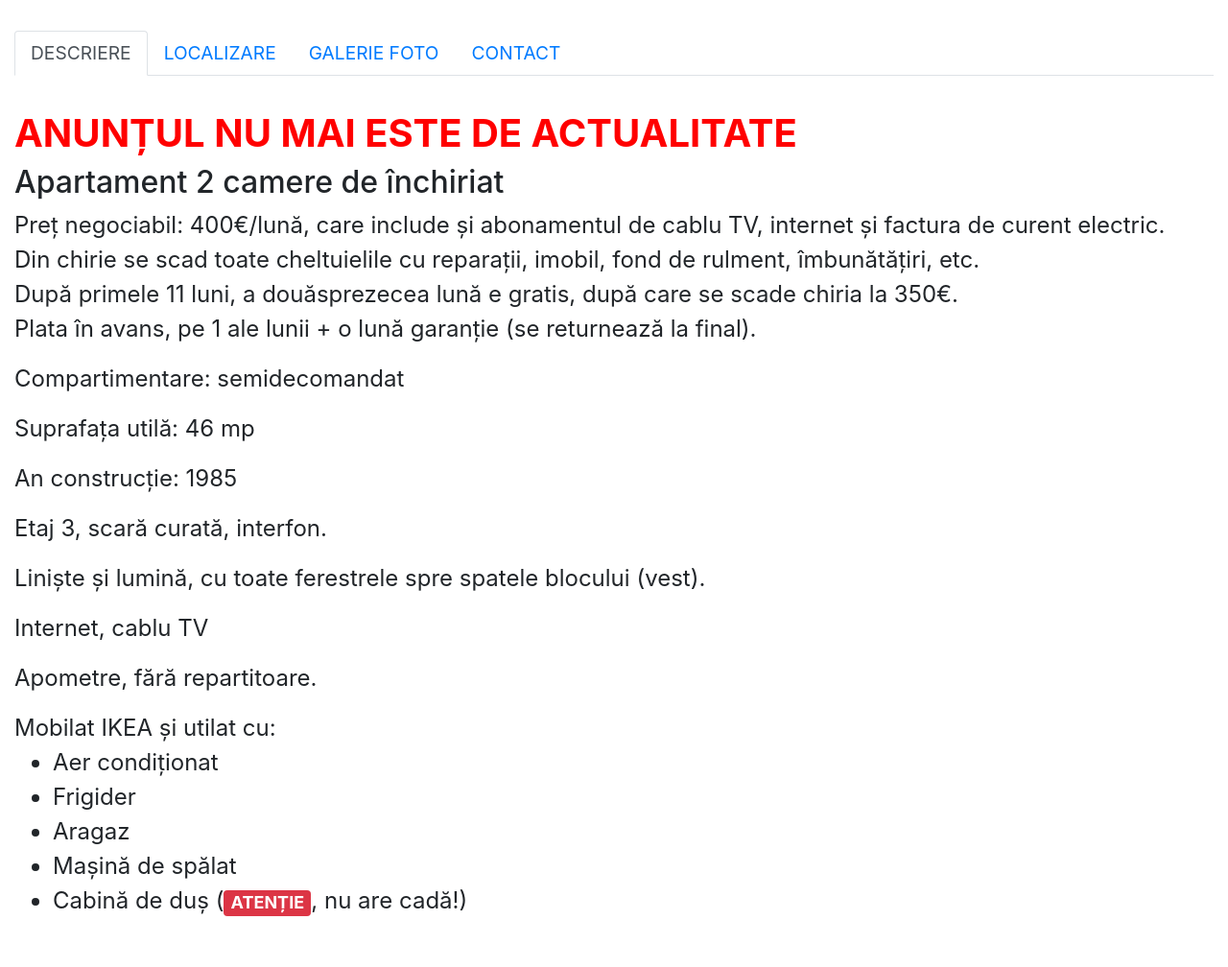
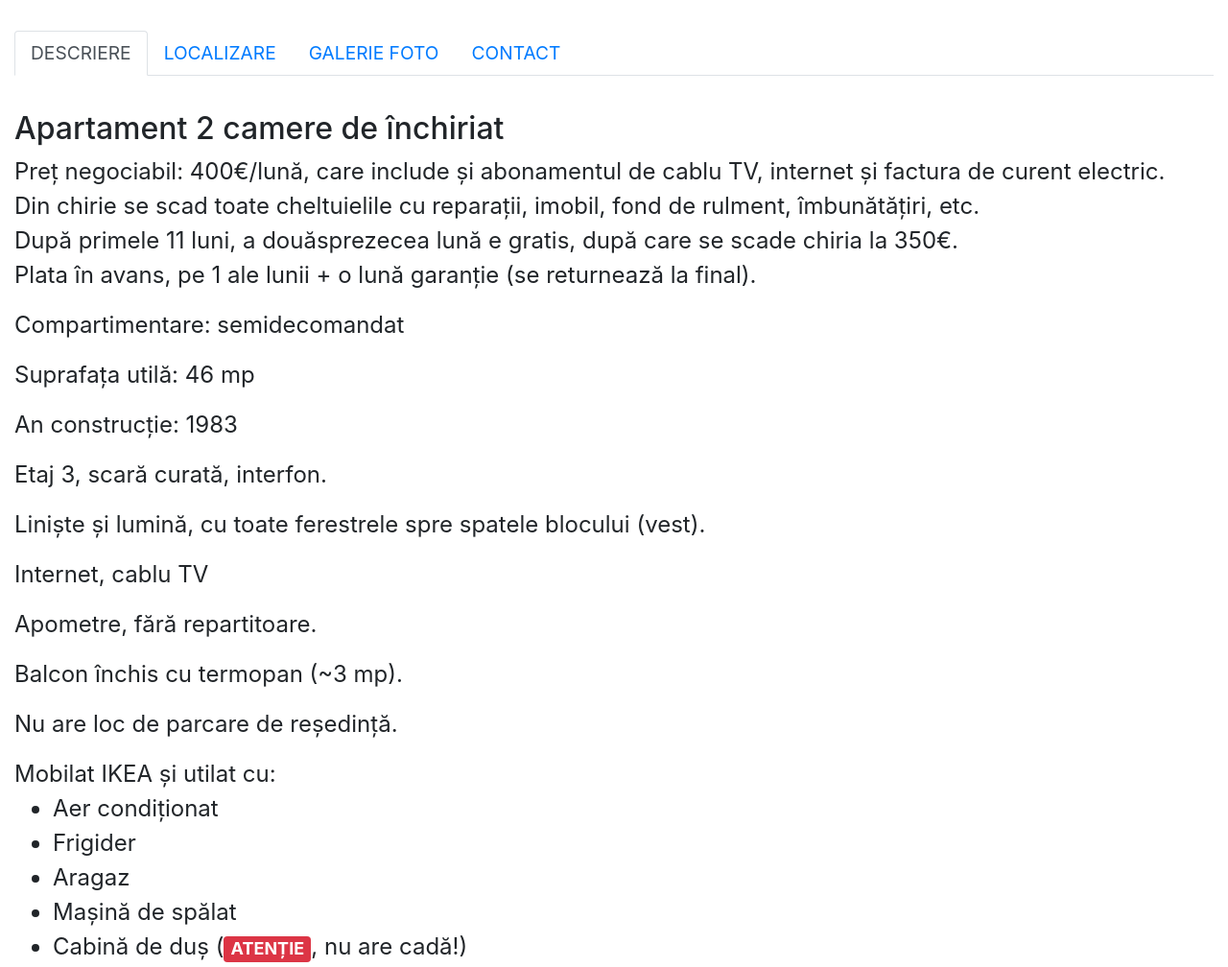
Before and after one commit to de-inchiriat/de-inchiriat.github.io, a plain HTML site: page index.html in a window 1280 px wide. Shown: the whole page at 96% size. Drawn offline with nearby package versions, Linux system fonts and the light colour scheme.

Commit message:
Updates 2020

```diff
--- a/index.html
+++ b/index.html
@@ -35,17 +35,18 @@
             </ul>
             <br>
             <div id="tabsJustifiedContent" class="tab-content">
-                <h1 style="color:red;font-weight:bold">ANUNȚUL NU MAI ESTE DE ACTUALITATE</h1>
                 <div id="home" class="tab-pane fade active show">
                     <h2>Apartament 2 camere de închiriat</h2>
                     <p>Preț negociabil: 400€/lună, care include și abonamentul de cablu TV, internet și factura de curent electric.<br>Din chirie se scad toate cheltuielile cu reparații, imobil, fond de rulment, îmbunătățiri, etc.<br>După primele 11 luni, a douăsprezecea lună e gratis, după care se scade chiria la 350€.<br>Plata în avans, pe 1 ale lunii + o lună garanție (se returnează la final).</p>
                     <p>Compartimentare: semidecomandat</p>
                     <p>Suprafața utilă: 46 mp</p>
-                    <p>An construcție: 1985</p>
+                    <p>An construcție: 1983</p>
                     <p>Etaj 3, scară curată, interfon.</p>
                     <p>Liniște și lumină, cu toate ferestrele spre spatele blocului (vest).</p>
                     <p>Internet, cablu TV</p>
                     <p>Apometre, fără repartitoare.</p>
+                    <p>Balcon închis cu termopan (~3 mp).</p>
+                    <p>Nu are loc de parcare de reședință.</p>
                     Mobilat IKEA și utilat cu:
                     <ul>
                         <li>Aer condiționat</li>
```
